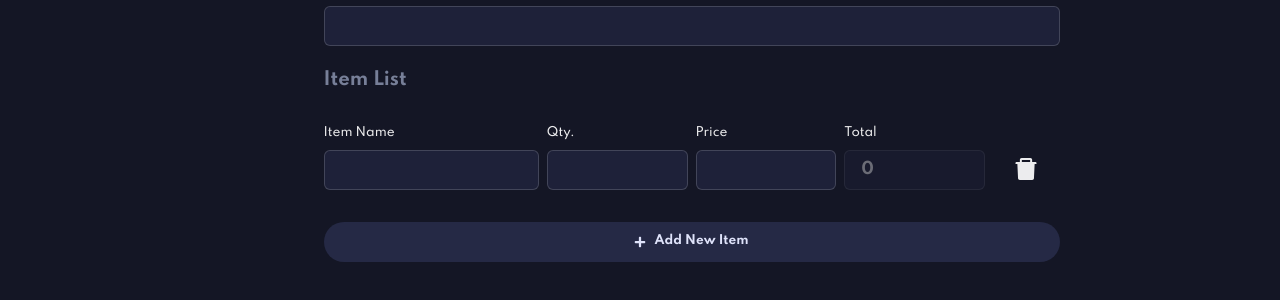
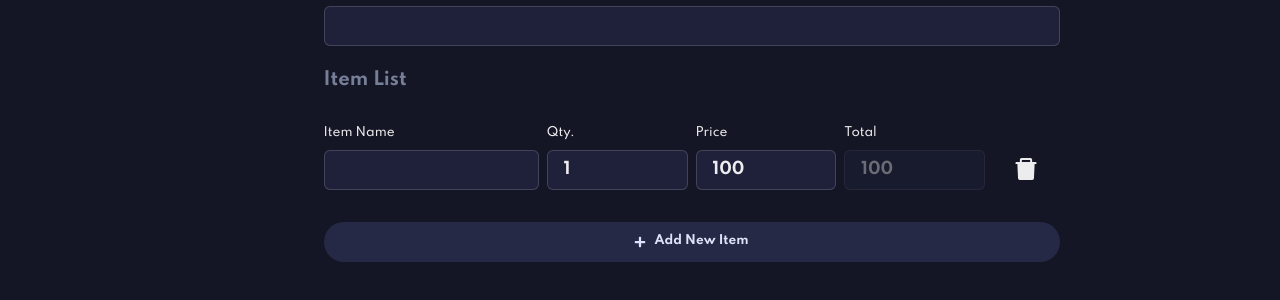
Before and after one commit to esteban-master/invoice-app-vite, a React (Vite) app: page /invoice/new in a window 1280 px wide. Shown: the part 894-1194 px from the top of the page. Built offline with nearby package versions, Linux system fonts and the light colour scheme.

Commit message:
Add react-hook-form

```diff
--- a/package.json
+++ b/package.json
@@ -15,14 +15,15 @@
     "@emotion/react": "^11.6.0",
     "@emotion/styled": "^11.6.0",
     "@fontsource/spartan": "^4.5.1",
+    "@hookform/resolvers": "^2.8.5",
     "axios": "^0.24.0",
     "date-fns": "^2.25.0",
-    "formik": "^2.2.9",
     "framer-motion": "^4",
     "history": "^5.1.0",
     "react": "^17.0.2",
     "react-datepicker": "^4.3.0",
     "react-dom": "^17.0.2",
+    "react-hook-form": "^7.22.2",
     "react-icons": "^4.3.1",
     "react-query": "^3.29.1",
     "react-router-dom": "^6.0.2",
--- a/src/App.tsx
+++ b/src/App.tsx
@@ -3,7 +3,6 @@ import { QueryClient, QueryClientProvider } from 'react-query'
 import { InvoicesContextProvider, useInvoiceContext } from './contextInvoice'
 // import { ReactQueryDevtools } from 'react-query/devtools'
 import Router from './Routes.routes'
-
 const queryClient = new QueryClient()
 
 function App() {
--- a/src/components/CreateInvoiceForm.tsx
+++ b/src/components/CreateInvoiceForm.tsx
@@ -1,6 +1,4 @@
 import React, { useState } from 'react'
-import { FieldArray, Form, Formik } from 'formik'
-import * as Yup from 'yup'
 import { TextInput } from './TextInput'
 
 import addDays from 'date-fns/addDays'
@@ -26,57 +24,21 @@ import {
 } from '@chakra-ui/react'
 import { BsChevronDown } from 'react-icons/bs'
 import { AiFillDelete } from 'react-icons/ai'
-import { Item } from '../interfaces'
+import { Invoice, Item } from '../interfaces'
 import { formatDateEs } from '../utils/formatDateEs'
-import { Filters, useInvoiceContext } from '../contextInvoice'
+import { useInvoiceContext } from '../contextInvoice'
+import { useFieldArray, useForm, useWatch } from 'react-hook-form'
+import { yupResolver } from '@hookform/resolvers/yup'
+import * as Yup from 'yup'
 
-const CreateInvoiceForm = ({ firstField, submit, discard }: any) => {
-  const { colorMode } = useColorMode()
-  const [status, setStatus] = useState<Filters>('draft')
-  const { invoices, addNewInvoice } = useInvoiceContext()
-
-  function handleSubmit(formik: any, status: 'draft' | 'pending') {
-    setStatus(status)
-    formik.submitForm()
-  }
-
-  return (
-    <Formik
-      initialValues={{
-        clientName: '',
-        clientEmail: '',
-        createdAt: '',
-        paymentTerms: 1,
-        description: '',
-        senderAddress: {
-          street: '',
-          city: '',
-          postCode: '',
-          country: ''
-        },
-        clientAddress: {
-          street: '',
-          city: '',
-          postCode: '',
-          country: ''
-        },
-        items: [
-          {
-            name: '',
-            quantity: '',
-            price: '',
-            total: 0
-          }
-        ]
-      }}
-      validationSchema={Yup.object({
+const schema = Yup.object({
   clientName: Yup.string().required("can't be empty"),
   createdAt: Yup.string().required("can't be empty"),
   description: Yup.string().required("can't be empty"),
   paymentTerms: Yup.number().required("can't be empty"),
   clientEmail: Yup.string()
     .required("can't be empty")
-          .email('Ingresa un email valido'),
+    .email('Please enter a valid email'),
   senderAddress: Yup.object({
     street: Yup.string().required("can't be empty"),
     city: Yup.string().required("can't be empty"),
@@ -94,29 +56,51 @@ const CreateInvoiceForm = ({ firstField, submit, discard }: any) => {
     .of(
       Yup.object({
         name: Yup.string().required("can't be empty"),
-              quantity: Yup.number().required("can't be empty"),
-              price: Yup.number().required("can't be empty"),
+        quantity: Yup.number()
+          .typeError('should be a number')
+          .min(1, 'minimum 1')
+          .required("can't be empty"),
+        price: Yup.number()
+          .typeError('should be a number')
+          .required("can't be empty"),
         total: Yup.number().required("can't be empty")
       })
     )
-      })}
-      onSubmit={(values) => {
-        const { items, total } = values.items.reduce<{
+})
+
+const CreateInvoiceForm = ({ firstField, submit, discard }: any) => {
+  const { colorMode } = useColorMode()
+  const { invoices, addNewInvoice } = useInvoiceContext()
+  const {
+    register,
+    handleSubmit,
+    getValues,
+    control,
+    setValue,
+    formState: { isValid, errors }
+  } = useForm<Invoice>({
+    mode: 'onBlur',
+    resolver: yupResolver(schema),
+    defaultValues: {
+      paymentTerms: 1,
+      items: [{ name: '', price: 100, quantity: 1, total: 0 }]
+    }
+  })
+
+  const fieldArray = useFieldArray({
+    control,
+    name: 'items'
+  })
+
+  function submitForm(values: Invoice) {
+    const { total } = values.items.reduce<{
       total: number
-          items: Item[]
     }>(
       (acc, item) => {
-            let newItem: Item = {
-              ...item,
-              quantity: Number(item.quantity),
-              price: Number(item.price),
-              total: Number(Number(item.price) * Number(item.quantity))
-            }
-            acc.items.push(newItem)
-            acc.total += newItem.total
+        acc.total += Number(item.total)
         return acc
       },
-          { total: 0, items: [] }
+      { total: 0 }
     )
     const paymentDue = formatDateEs(
       addDays(new Date(values.createdAt), values.paymentTerms),
@@ -125,17 +109,16 @@ const CreateInvoiceForm = ({ firstField, submit, discard }: any) => {
 
     addNewInvoice({
       ...values,
-          items,
       total,
-          status,
       paymentDue,
       id: `RANDOM${invoices.length}`
     })
     submit()
-      }}
-    >
-      {(formik) => (
-        <Form>
+  }
+
+  return (
+    <div>
+      <form onSubmit={handleSubmit(submitForm)}>
         <Stack spacing={10}>
           <Stack spacing={10}>
             <Stack spacing={6}>
@@ -146,13 +129,14 @@ const CreateInvoiceForm = ({ firstField, submit, discard }: any) => {
                 label="Street Address"
                 name="senderAddress.street"
                 type="text"
-                  input={({ field: { field }, type, bg }) => (
+                register={register}
+                error={errors?.senderAddress?.street}
+                input={({ name, register, type, bg }) => (
                   <Input
                     fontWeight={'bold'}
-                      {...field}
+                    {...register(name)}
                     bg={bg}
                     type={type}
-                      ref={firstField}
                   />
                 )}
               />
@@ -162,18 +146,24 @@ const CreateInvoiceForm = ({ firstField, submit, discard }: any) => {
                   label="City"
                   name="senderAddress.city"
                   type="text"
+                  register={register}
+                  error={errors?.senderAddress?.city}
                   errorBottom
                 />
                 <TextInput
                   label="Post Code"
                   name="senderAddress.postCode"
                   type="text"
+                  register={register}
+                  error={errors?.senderAddress?.postCode}
                   errorBottom
                 />
                 <TextInput
                   label="Country"
                   name="senderAddress.country"
                   type="text"
+                  register={register}
+                  error={errors?.senderAddress?.country}
                   errorBottom
                 />
               </Stack>
@@ -187,16 +177,22 @@ const CreateInvoiceForm = ({ firstField, submit, discard }: any) => {
                 label="Client's Name"
                 name="clientName"
                 type="text"
+                register={register}
+                error={errors?.clientName}
               />
               <TextInput
                 label="Client's Email"
                 name="clientEmail"
                 type="email"
+                register={register}
+                error={errors?.clientEmail}
               />
               <TextInput
                 label="Street Address"
                 name="clientAddress.street"
                 type="text"
+                register={register}
+                error={errors?.clientAddress?.street}
               />
 
               <Stack direction={'row'} spacing={5}>
@@ -204,18 +200,24 @@ const CreateInvoiceForm = ({ firstField, submit, discard }: any) => {
                   label="City"
                   name="clientAddress.city"
                   type="text"
+                  register={register}
+                  error={errors?.clientAddress?.city}
                   errorBottom
                 />
                 <TextInput
                   label="Post Code"
                   name="clientAddress.postCode"
                   type="text"
+                  register={register}
+                  error={errors?.clientAddress?.postCode}
                   errorBottom
                 />
                 <TextInput
                   label="Country"
                   name="clientAddress.country"
                   type="text"
+                  register={register}
+                  error={errors?.clientAddress?.country}
                   errorBottom
                 />
               </Stack>
@@ -225,6 +227,8 @@ const CreateInvoiceForm = ({ firstField, submit, discard }: any) => {
                     label="Invoice Date"
                     name="createdAt"
                     type="date"
+                    register={register}
+                    error={errors?.createdAt}
                     errorBottom
                   />
                 </Box>
@@ -232,15 +236,19 @@ const CreateInvoiceForm = ({ firstField, submit, discard }: any) => {
                 <Box width={'50%'}>
                   <SelectPaymentTerms
                     items={items}
-                      formik={formik}
                     label={'Payment Terms'}
-                      value={formik.getFieldMeta('paymentTerms').value}
+                    control={control}
+                    setValue={(value: number) =>
+                      setValue('paymentTerms', value)
+                    }
                   />
                 </Box>
               </Stack>
               <TextInput
                 label="Project Description"
                 name="description"
+                register={register}
+                error={errors?.description}
                 type="text"
               />
               <Stack spacing={8}>
@@ -248,11 +256,8 @@ const CreateInvoiceForm = ({ firstField, submit, discard }: any) => {
                   Item List
                 </Heading>
 
-                  <FieldArray name="items">
-                    {({ insert, remove, push }) => (
-                      <Stack spacing={8}>
-                        {formik.values.items.length > 0 &&
-                          formik.values.items.map((item, index) => (
+                {fieldArray.fields.map((field, index) => (
+                  <Stack key={field.id} spacing={8}>
                     <Grid
                       key={index}
                       templateColumns={{
@@ -267,6 +272,12 @@ const CreateInvoiceForm = ({ firstField, submit, discard }: any) => {
                           label="Item Name"
                           name={`items.${index}.name`}
                           type="text"
+                          register={register}
+                          error={
+                            errors.items
+                              ? errors?.items[index]?.name
+                              : undefined
+                          }
                           errorBottom
                         />
                       </GridItem>
@@ -275,6 +286,12 @@ const CreateInvoiceForm = ({ firstField, submit, discard }: any) => {
                           label="Qty."
                           name={`items.${index}.quantity`}
                           type="number"
+                          register={register}
+                          error={
+                            errors.items
+                              ? errors?.items[index]?.quantity
+                              : undefined
+                          }
                           errorBottom
                         />
                       </GridItem>
@@ -283,6 +300,12 @@ const CreateInvoiceForm = ({ firstField, submit, discard }: any) => {
                           label="Price"
                           name={`items.${index}.price`}
                           type="number"
+                          register={register}
+                          error={
+                            errors.items
+                              ? errors?.items[index]?.price
+                              : undefined
+                          }
                           errorBottom
                         />
                       </GridItem>
@@ -291,19 +314,34 @@ const CreateInvoiceForm = ({ firstField, submit, discard }: any) => {
                           label="Total"
                           name={`items.${index}.total`}
                           type="number"
-                                  value={
-                                    formik.getFieldProps(`items.${index}.price`)
-                                      .value *
-                                    formik.getFieldProps(
-                                      `items.${index}.quantity`
-                                    ).value
-                                  }
+                          register={register}
+                          error={undefined}
+                          input={({ name, register, bg: bgColor, type }) => {
+                            const watch = useWatch({
+                              control,
+                              name: `items.${index}`
+                            })
+                            React.useEffect(() => {
+                              setValue(
+                                `items.${index}.total`,
+                                Number(
+                                  Number(watch.price) * Number(watch.quantity)
+                                )
+                              )
+                            }, [watch.price, watch.quantity])
+                            return (
+                              <Input
+                                fontWeight={'bold'}
+                                type={type}
+                                bg={bgColor}
+                                {...register(name)}
+                                disabled
+                              />
+                            )
+                          }}
                         />
                       </GridItem>
-                              <GridItem
-                                alignSelf={'end'}
-                                justifySelf={'center'}
-                              >
+                      <GridItem alignSelf={'end'} justifySelf={'center'}>
                         <Icon
                           _hover={{
                             color: 'red_custom.500'
@@ -312,24 +350,22 @@ const CreateInvoiceForm = ({ firstField, submit, discard }: any) => {
                           width={7}
                           height={7}
                           as={AiFillDelete}
-                                  onClick={() => remove(index)}
+                          onClick={() => fieldArray.remove(index)}
                         />
                       </GridItem>
                     </Grid>
+                  </Stack>
                 ))}
-
                 <Button
                   borderRadius={'3xl'}
                   leftIcon={<FaPlus />}
                   paddingY={5}
-                          color={
-                            colorMode === 'dark' ? 'texto.dark' : 'texto.light'
-                          }
+                  color={colorMode === 'dark' ? 'texto.dark' : 'texto.light'}
                   bg={colorMode === 'dark' ? 'bg_app.gray' : '#F9FAFE'}
                   fontSize={'xs'}
                   fontWeight={'bold'}
                   onClick={() =>
-                            push({
+                    fieldArray.append({
                       name: '',
                       quantity: 0,
                       price: 0,
@@ -339,9 +375,6 @@ const CreateInvoiceForm = ({ firstField, submit, discard }: any) => {
                 >
                   Add New Item
                 </Button>
-                      </Stack>
-                    )}
-                  </FieldArray>
               </Stack>
             </Stack>
           </Stack>
@@ -362,7 +395,8 @@ const CreateInvoiceForm = ({ firstField, submit, discard }: any) => {
             </Button>
             <Stack direction={'row'}>
               <Button
-                  onClick={() => handleSubmit(formik, 'draft')}
+                onClick={() => setValue('status', 'draft')}
+                type="submit"
                 _hover={{
                   bg: colorMode === 'dark' ? 'bg_app.gray' : 'texto.dark',
                   color: 'white'
@@ -376,7 +410,8 @@ const CreateInvoiceForm = ({ firstField, submit, discard }: any) => {
                 Save as Draf
               </Button>
               <Button
-                  onClick={() => handleSubmit(formik, 'pending')}
+                type="submit"
+                onClick={() => setValue('status', 'pending')}
                 _hover={{
                   bg: 'primary.100'
                 }}
@@ -391,9 +426,8 @@ const CreateInvoiceForm = ({ firstField, submit, discard }: any) => {
             </Stack>
           </Stack>
         </Stack>
-        </Form>
-      )}
-    </Formik>
+      </form>
+    </div>
   )
 }
 
@@ -406,8 +440,13 @@ const items = [
   { label: 'Next 30 Days', value: 30 }
 ]
 
-const SelectPaymentTerms = ({ items, value, formik, label }: any) => {
+const SelectPaymentTerms = ({ items, control, setValue, label }: any) => {
   const { colorMode } = useColorMode()
+  const valuepaymentTerms = useWatch({
+    control,
+    name: 'paymentTerms'
+  })
+
   return (
     <FormControl>
       <FormLabel>
@@ -423,7 +462,7 @@ const SelectPaymentTerms = ({ items, value, formik, label }: any) => {
           as={Button}
           rightIcon={<BsChevronDown />}
         >
-          {items.find((item: any) => item.value === value).label ||
+          {items.find((item: any) => item.value === valuepaymentTerms).label ||
             items[0].label}
         </MenuButton>
         <MenuList width={'100%'}>
@@ -432,7 +471,7 @@ const SelectPaymentTerms = ({ items, value, formik, label }: any) => {
               key={item.label}
               width={'100%'}
               onClick={() => {
-                formik.setFieldValue('paymentTerms', item.value)
+                setValue(item.value)
               }}
             >
               {item.label}
--- a/src/components/TextInput.tsx
+++ b/src/components/TextInput.tsx
@@ -1,5 +1,4 @@
 import React from 'react'
-import { Field, FieldProps } from 'formik'
 import {
   FormControl,
   FormErrorMessage,
@@ -9,68 +8,62 @@ import {
   Text,
   useColorMode
 } from '@chakra-ui/react'
+import { FieldError, UseFormRegister } from 'react-hook-form'
+import { Invoice } from '../interfaces'
 
 export const TextInput = ({
   label,
   input,
   name,
   type,
-  value,
-  errorBottom
+  register,
+  errorBottom,
+  error
 }: {
   label: string
   type: string
   errorBottom?: boolean
-  input?: ({
-    field
-  }: {
-    field: Partial<FieldProps>
+  input?: (props: {
+    name: any
+    register: UseFormRegister<Invoice>
     bg: string
     type: string
   }) => void
-  name: string
-  value?: number | string
+  name: any
+  register: UseFormRegister<Invoice>
+  error: FieldError | undefined
 }) => {
   const { colorMode } = useColorMode()
   const bgColor = colorMode === 'dark' ? 'bg_app.card' : 'white'
+
   return (
-    <Field name={name}>
-      {({ field, meta }: FieldProps) => {
-        return (
-          <FormControl isInvalid={!!meta.error && meta.touched}>
+    <FormControl isInvalid={!!error}>
       <Stack direction={'row'} justifyContent={'space-between'}>
         <FormLabel>
-                <Text color={meta.error && meta.touched ? '#EC5757' : ''}>
-                  {label}
-                </Text>
+          <Text color={!!error ? '#EC5757' : ''}>{label}</Text>
         </FormLabel>
         {!errorBottom && (
           <FormErrorMessage fontSize={'xs'} color={'#EC5757'}>
-                  {meta.error}
+            {error && <>{error.message}</>}
           </FormErrorMessage>
         )}
       </Stack>
 
       {input ? (
-              <>{input({ field: { field }, bg: bgColor, type })}</>
+        <>{input({ name, register, bg: bgColor, type })}</>
       ) : (
         <Input
           fontWeight={'bold'}
           type={type}
           bg={bgColor}
-                {...field}
-                disabled={label === 'Total'}
-                value={value}
+          {...register(name)}
         />
       )}
       {errorBottom && (
         <FormErrorMessage fontSize={'xs'} color={'#EC5757'}>
-                {meta.error}
+          {error && <>{error.message}</>}
         </FormErrorMessage>
       )}
     </FormControl>
   )
-      }}
-    </Field>
-  )
 }
--- a/src/interfaces/index.ts
+++ b/src/interfaces/index.ts
@@ -24,7 +24,7 @@ export interface Address {
 
 export interface Item {
   name: string
-  quantity: number
-  price: number
-  total: number
+  quantity: number | string
+  price: number | string
+  total: number | string
 }
```
Also changed, not shown: 1 other file (tests, documents, lock files or other folders). Lines whose indentation alone changed are shown as unchanged.
